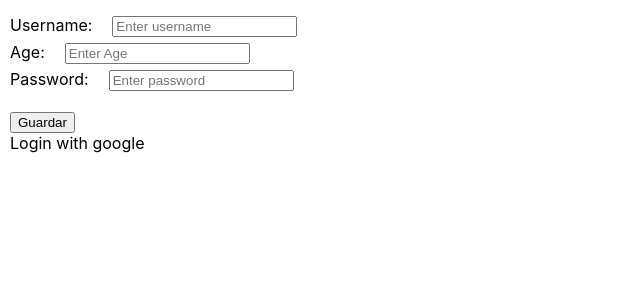
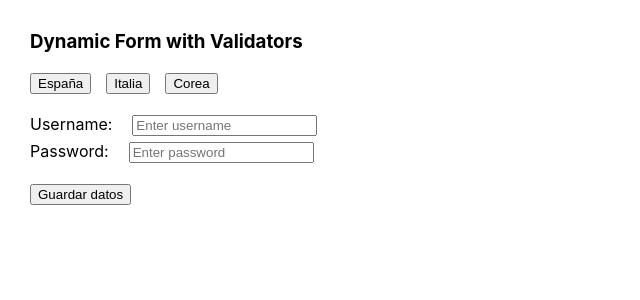
Before and after one commit to mcasami-kave/dynamic-forms-react, a React (Create React App) app: page / in a window 1280 px wide. Shown: the top 300 px of the page, without its empty margins (0-640 px from the left). Built offline with nearby package versions, Linux system fonts and the light colour scheme.

Commit message:
Change store more easy

```diff
--- a/src/App.tsx
+++ b/src/App.tsx
@@ -7,6 +7,8 @@ enum Store {
   KOREA = 'kr',
   ITALIA = 'it'
 }
+
+const queryParams = new URLSearchParams(window.location.search);
 
 const getFormFieldsByStore = (form: FormFields, store: string): Field[] => {
   return form.custom ? [...form.generic, ...form.custom[store] || []] : [...form.generic];
@@ -24,7 +26,7 @@ const sortFieldsByStore = (fields: Field[], fieldsOrderIds: any): Field[] => {
 }
 
 function App() {
-  const actualStore: Store = Store.KOREA;
+  const actualStore: string = queryParams.get('store');
   const fields: Field[] = getFormFieldsByStore(loginForm, actualStore);
   const fieldsOrderIds: string[] = getFieldsOrderIdsByStore(fields, loginForm.fieldsOrder);
   const sortedFields: Field[] = sortFieldsByStore(fields, fieldsOrderIds);
@@ -33,8 +35,12 @@ function App() {
 
   return (
     <div>
+      <h3>Dynamic Form with Validators</h3>
+      <button style={{marginRight: 15}} onClick={() => window.open(`http://localhost:3000/?store=${Store.SPAIN}`, '_self')}>España</button>
+      <button style={{marginRight: 15}} onClick={() => window.open(`http://localhost:3000/?store=${Store.ITALIA}`, '_self')}>Italia</button>
+      <button onClick={() => window.open(`http://localhost:3000/?store=${Store.KOREA}`, '_self')}>Corea</button>
+
       <DynamicForm {...{fields: sortedFields, onSubmit}}/>
-      <span>Login with google</span>
     </div>
   );
 }
--- a/src/components/DynamicForm/index.tsx
+++ b/src/components/DynamicForm/index.tsx
@@ -26,7 +26,6 @@ const getReactHookFormValidators = (validations: Validation[]): RHFValidator =>
 function FormField({ field, register, errors }: FormFieldProps): JSX.Element {
     const {id, label, placeholder, type, value, validations} = field;
     const validators: RHFValidator = getReactHookFormValidators(validations);
-    console.log(validators)
     return <div style={{paddingTop: 5}}>
         <label htmlFor={id} style={{paddingRight: 20}}>{label}:</label>
         <input type={type} id={id} name={id} placeholder={placeholder} {...register(id, validators)}></input><br />
@@ -42,12 +41,12 @@ interface DynamicFormProps {
 function DynamicForm({ fields, onSubmit}: DynamicFormProps) : JSX.Element {
     const { handleSubmit, register, formState: { errors } } = useForm();
     return (
-        <form onSubmit={handleSubmit(onSubmit)}>
+        <form onSubmit={handleSubmit(onSubmit)} style={{marginTop: 15}}>
             {
                fields.map((field: Field) => <FormField key={field.id} {...{field, register, errors }} />)
             }
             <br />
-            <input type="submit" value="Guardar" />
+            <input type="submit" value="Guardar datos" />
         </form>
     )
 }
--- a/src/index.css
+++ b/src/index.css
@@ -1,5 +1,5 @@
 body {
-  margin: 10px;
+  margin: 30px;
   font-family: -apple-system, BlinkMacSystemFont, 'Segoe UI', 'Roboto', 'Oxygen',
     'Ubuntu', 'Cantarell', 'Fira Sans', 'Droid Sans', 'Helvetica Neue',
     sans-serif;
```
